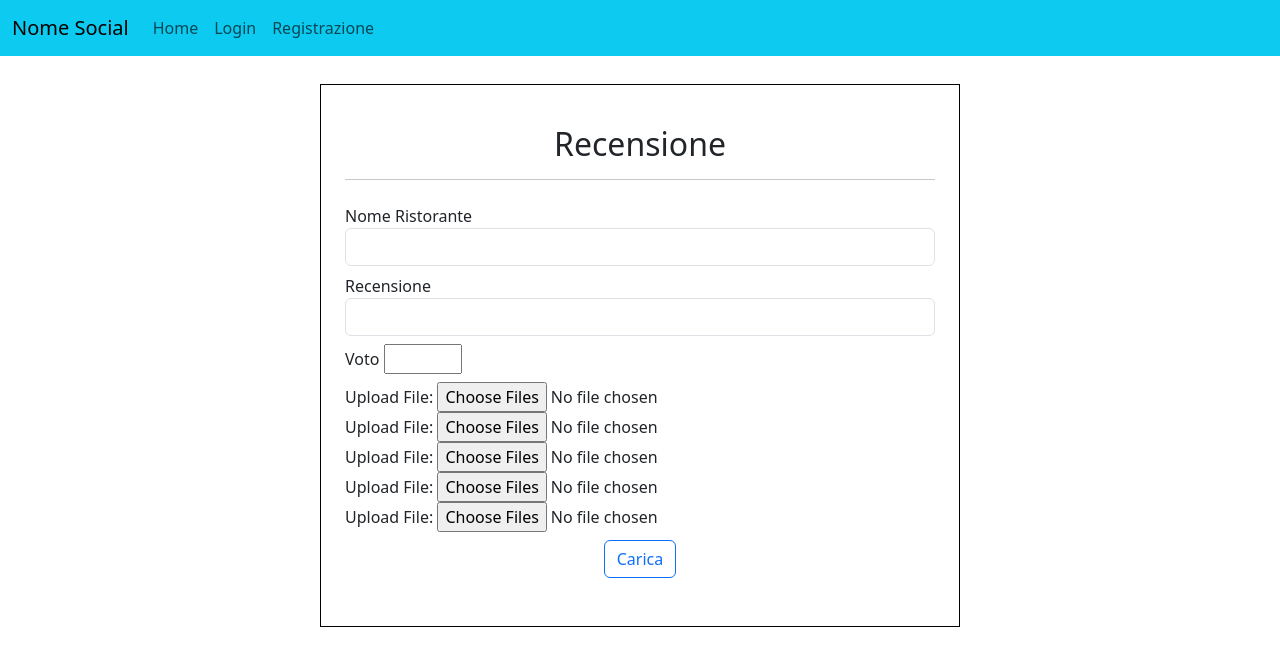
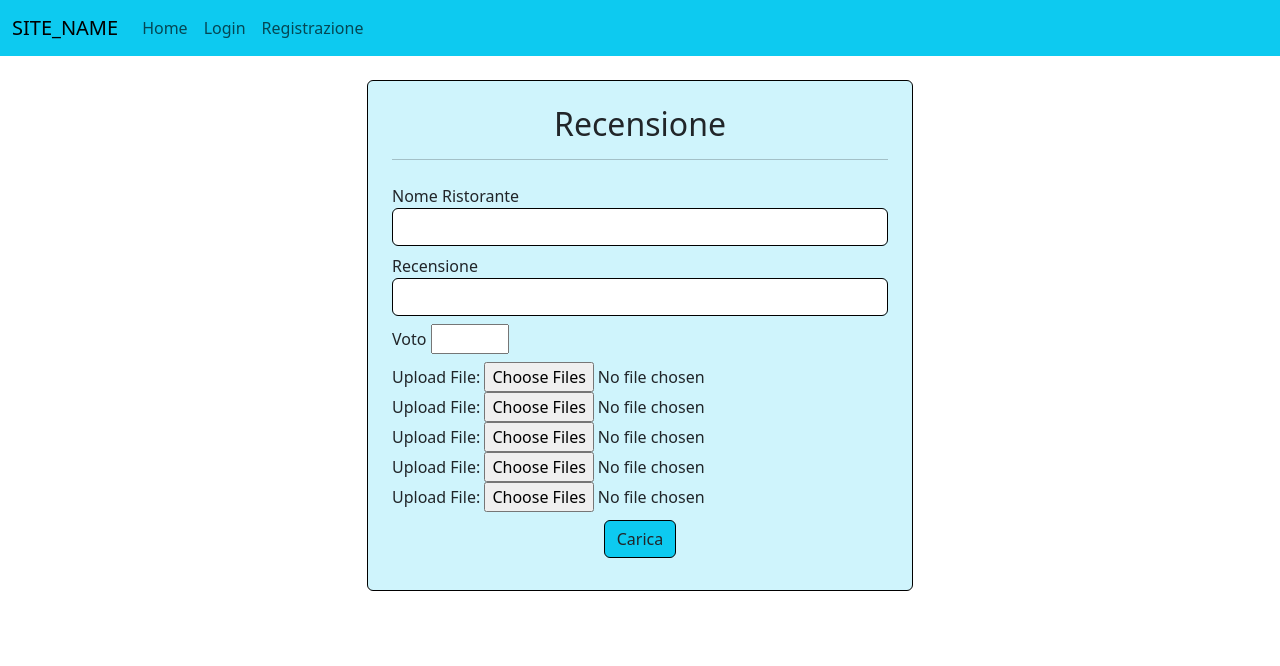
Before and after one commit to francesco-candoli/TechWebProject, a PHP site: page /views/upload.php in a window 1280 px wide. Shown: the top 666 px of the page. Run offline with PHP 8.4, Linux system fonts and the light colour scheme; some libraries are stand-ins or nearby versions.

Commit message:
views updated

```diff
--- a/views/home.php
+++ b/views/home.php
@@ -1,6 +1,5 @@
 <?php
 
-$titolo = "Home";
 $path=PROTOCOL . SERVER . URL_ROOT . URL_SUBFOLDER;
 $script="
 <script src='{$path}public/js/index.js'></script>
--- a/views/login.php
+++ b/views/login.php
@@ -1,5 +1,4 @@
 <?php
-
 $form='
 <h2>Login</h2>
 <hr>
@@ -19,4 +18,4 @@ $form='
     </form>
 </div>';
 
-require 'template/form-template.php';
+require 'template/base.php';
--- a/views/notifiche.php
+++ b/views/notifiche.php
@@ -1,6 +1,4 @@
 <?php
-
-$titolo = "Notifiche";
 
 $path=PROTOCOL . SERVER . URL_ROOT . URL_SUBFOLDER;
 $script="
--- a/views/profile.php
+++ b/views/profile.php
@@ -1,6 +1,5 @@
 <?php
 
-$titolo = "Profilo";
 $path=PROTOCOL . SERVER . URL_ROOT . URL_SUBFOLDER;
 $script="
 <script src='{$path}public/js/index.js'></script>
--- a/views/registrazione.php
+++ b/views/registrazione.php
@@ -1,5 +1,4 @@
 <?php
-
 $form='<h2>Registrazione</h2>
     <hr>
     <div class="text-start">
@@ -24,5 +23,5 @@ $form='<h2>Registrazione</h2>
     </form>
 </div>';
 
-require 'template/form-template.php';
+require 'template/base.php';
 ?>
--- a/views/template/base.php
+++ b/views/template/base.php
@@ -1,7 +1,3 @@
-<?php
-
-?>
-
 <!doctype html>
 <html lang="en">
 
@@ -9,7 +5,7 @@
   <meta charset="utf-8">
   <meta name="viewport" content="width=device-width, initial-scale=1">
   <title>
-    <?php echo $titolo; ?>
+    <?php echo SITE_NAME; ?>
   </title>
   <link href="https://cdn.jsdelivr.net/npm/bootstrap@5.3.2/dist/css/bootstrap.min.css" rel="stylesheet"
     integrity="sha384-T3c6CoIi6uLrA9TneNEoa7RxnatzjcDSCmG1MXxSR1GAsXEV/Dwwykc2MPK8M2HN" crossorigin="anonymous">
@@ -21,7 +17,7 @@
   <!-- Barra di navigazione-->
   <nav class="navbar navbar-expand-lg sticky-top bg-info">
     <div class="container-fluid">
-      <a class="navbar-brand" href="">Nome Social</a>
+      <a class="navbar-brand" href=""><?php echo SITE_NAME; ?></a>
       <button class="navbar-toggler" type="button" data-bs-toggle="collapse" data-bs-target="#navbarSupportedContent"
         aria-controls="navbarSupportedContent" aria-expanded="false" aria-label="Toggle navigation">
         <span class="navbar-toggler-icon"></span>
@@ -254,17 +250,19 @@
     <?php endif; ?>
 
     <!--Form Recensione-->
-    <?php if (isset($form)): ?>
-      <div class="container col-12 col-sm-6 p-0">
-        <div class="justify-content-sm-center my-1">
-          <div class="border border-black p-4">
-            <p>
-              <?php echo $form; ?>
-            </p>
+    <div class="container">
+      <div class="row justify-content-sm-center">
+        <div class="col-12 col-sm-6">
+          <div class="col6 text-center">
+            <div id="form-container" class="border border-black rounded p-4 bg-info-subtle">
+
+              <?php echo($form) ?>
+
+            </div>
           </div>
         </div>
       </div>
-    <?php endif; ?>
+    </div>
 
 
   </main>
--- a/views/upload.php
+++ b/views/upload.php
@@ -1,6 +1,5 @@
 <?php
 
-$titolo = "Upload Recensione";
 $form='
 <div class="text-center">
     <h2>Recensione</h2>
@@ -9,22 +8,22 @@ $form='
 <div class="text-start">
     <form action="'.PROTOCOL.SERVER.URL_ROOT.URL_SUBFOLDER.'processUpload" method="POST" enctype="multipart/form-data">
         <label for="ristorante" class="form-label mt-2 mb-0">Nome Ristorante</label>
-        <input type="text" class="form-control" id="ristorante" name="ristorante" required>
+        <input type="text" class="form-control border-black" id="ristorante" name="ristorante" required>
 
         <label for="content" class="form-label mt-2 mb-0">Recensione</label>
-        <input type="text" class="form-control" id="content" name="content" required>
+        <input type="text" class="form-control border-black" id="content" name="content" required>
 
         <label for="vote">Voto</label>
-        <input type="number" class="from-control my-2" id="vote" name="vote" min="0" max="5" required/><br>
+        <input type="number" class="my-2" id="vote" name="vote" min="0" max="5" required/><br>
 
         <label for="fileup">Upload File:</label> <input type="file" name="fileup[]" id="fileup" multiple="multiple" required/><br>
-        <label for="fileup">Upload File:</label> <input type="file" name="fileup[]" id="fileup" multiple="multiple"/><br>
-        <label for="fileup">Upload File:</label> <input type="file" name="fileup[]" id="fileup" multiple="multiple"/><br>
-        <label for="fileup">Upload File:</label> <input type="file" name="fileup[]" id="fileup" multiple="multiple"/><br>
-        <label for="fileup">Upload File:</label> <input type="file" name="fileup[]" id="fileup" multiple="multiple"/>
+        <label for="fileup2">Upload File:</label> <input type="file" name="fileup[]" id="fileup2" multiple="multiple"/><br>
+        <label for="fileup3">Upload File:</label> <input type="file" name="fileup[]" id="fileup3" multiple="multiple"/><br>
+        <label for="fileup4">Upload File:</label> <input type="file" name="fileup[]" id="fileup4" multiple="multiple"/><br>
+        <label for="fileup5">Upload File:</label> <input type="file" name="fileup[]" id="fileup5" multiple="multiple"/>
 
         <div class="text-center">
-            <button type="submit" class="btn btn-outline-primary my-2">Carica</button>
+            <button type="submit" class="btn btn-info text-dark border-black my-2">Carica</button>
         </div>
     </form>
 </div>';
```
Also changed, not shown: views/template/form-template.php (deleted, +0 -38 lines).
